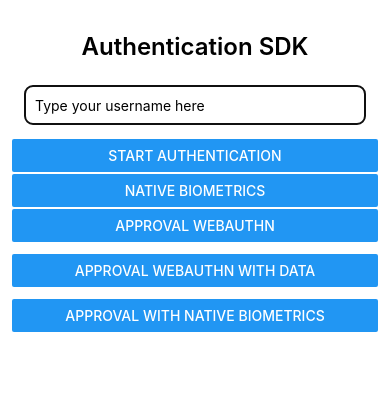
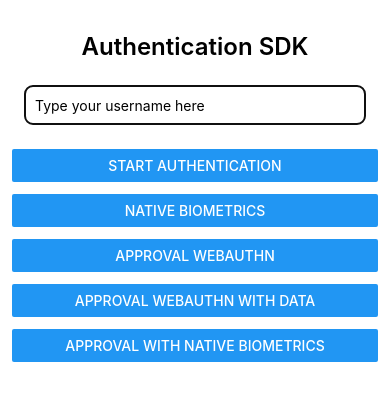
Before and after one commit to TransmitSecurity/react-native-ts-authentication, a React Native app in the folder example/: screen / in a window 390 px wide. Shown: the top 400 px of the page. Built offline with nearby package versions, Linux system fonts and the light colour scheme.

Commit message:
MOB-1679 #comment implemented actions in Android

```diff
--- a/example/src/home.tsx
+++ b/example/src/home.tsx
@@ -22,6 +22,8 @@ export type State = {
 };
 
 export default class HomeScreen extends React.Component<Props, State> {
+
+    private verticalSpaceBetweenButtons: number = 12;
 
     constructor(props: Props) {
         super(props);
@@ -62,7 +64,7 @@ export default class HomeScreen extends React.Component<Props, State> {
 
     private renderStatusLabel(): ReactElement {
         return (
-            <View style={{ marginTop: 2 }}>
+            <View style={{ marginTop: this.verticalSpaceBetweenButtons }}>
                 <Text style={styles.statusLabel}>{this.props.errorMessage}</Text>
             </View>
         )
@@ -70,7 +72,7 @@ export default class HomeScreen extends React.Component<Props, State> {
 
     private renderStartAuthenticationButton(): ReactElement {
         return (
-            <View style={{ marginTop: 2 }}>
+            <View style={{ marginTop: this.verticalSpaceBetweenButtons }}>
                 <Button
                     title="Start Authentication"
                     onPress={() => this.props.onStartAuthentication(this.state.username)}
@@ -81,7 +83,7 @@ export default class HomeScreen extends React.Component<Props, State> {
 
     private renderNativeBiometricsButton(): ReactElement {
         return (
-            <View style={{ marginTop: 2 }}>
+            <View style={{ marginTop: this.verticalSpaceBetweenButtons }}>
                 <Button
                     title="Native Biometrics"
                     onPress={() => this.props.onStartNativeBiometrics(this.state.username)}
@@ -92,7 +94,7 @@ export default class HomeScreen extends React.Component<Props, State> {
 
     private renderApprovalWebAuthnButton(): ReactElement {
         return (
-            <View style={{ marginTop: 2 }}>
+            <View style={{ marginTop: this.verticalSpaceBetweenButtons }}>
                 <Button
                     title="Approval WebAuthn"
                     onPress={() => this.props.onApprovalWebAuthn(this.state.username, { "somekey": "some value" })}
@@ -103,7 +105,7 @@ export default class HomeScreen extends React.Component<Props, State> {
 
     private renderApprovalWebAuthnWithDataButton(): ReactElement {
         return (
-            <View style={{ marginTop: 12 }}>
+            <View style={{ marginTop: this.verticalSpaceBetweenButtons }}>
                 <Button
                     title="Approval WebAuthn With Data"
                     onPress={() => { this.handlePressApprovalWebAuthndata() }}
@@ -114,7 +116,7 @@ export default class HomeScreen extends React.Component<Props, State> {
 
    private renderApprovalNativeBiometricsButton(): ReactElement {
         return (
-            <View style={{ marginTop: 12 }}>
+            <View style={{ marginTop: this.verticalSpaceBetweenButtons }}>
                 <Button
                     title="Approval with Native Biometrics"
                     onPress={() => { this.handlePressApprovalNativeBiometrics() }}
```
Also changed, not shown: 5 other files (tests, documents, lock files or other folders).
